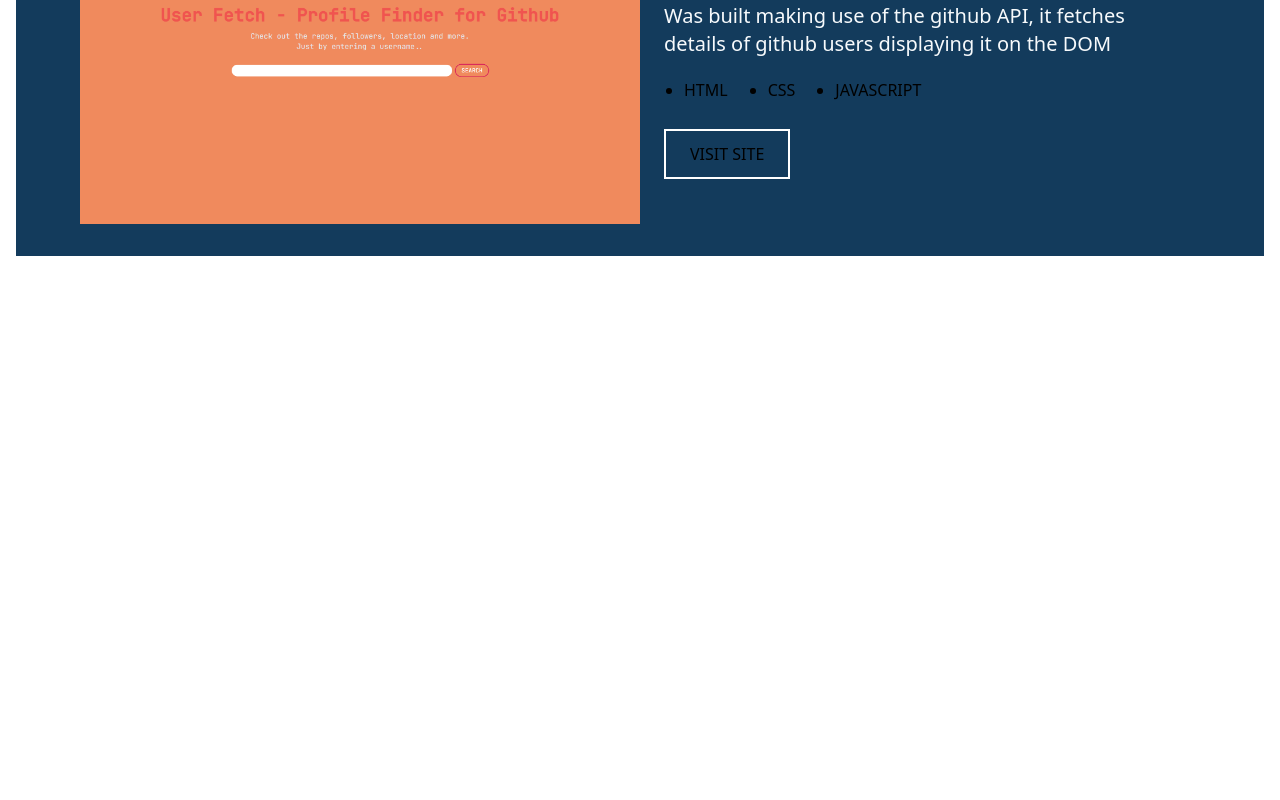
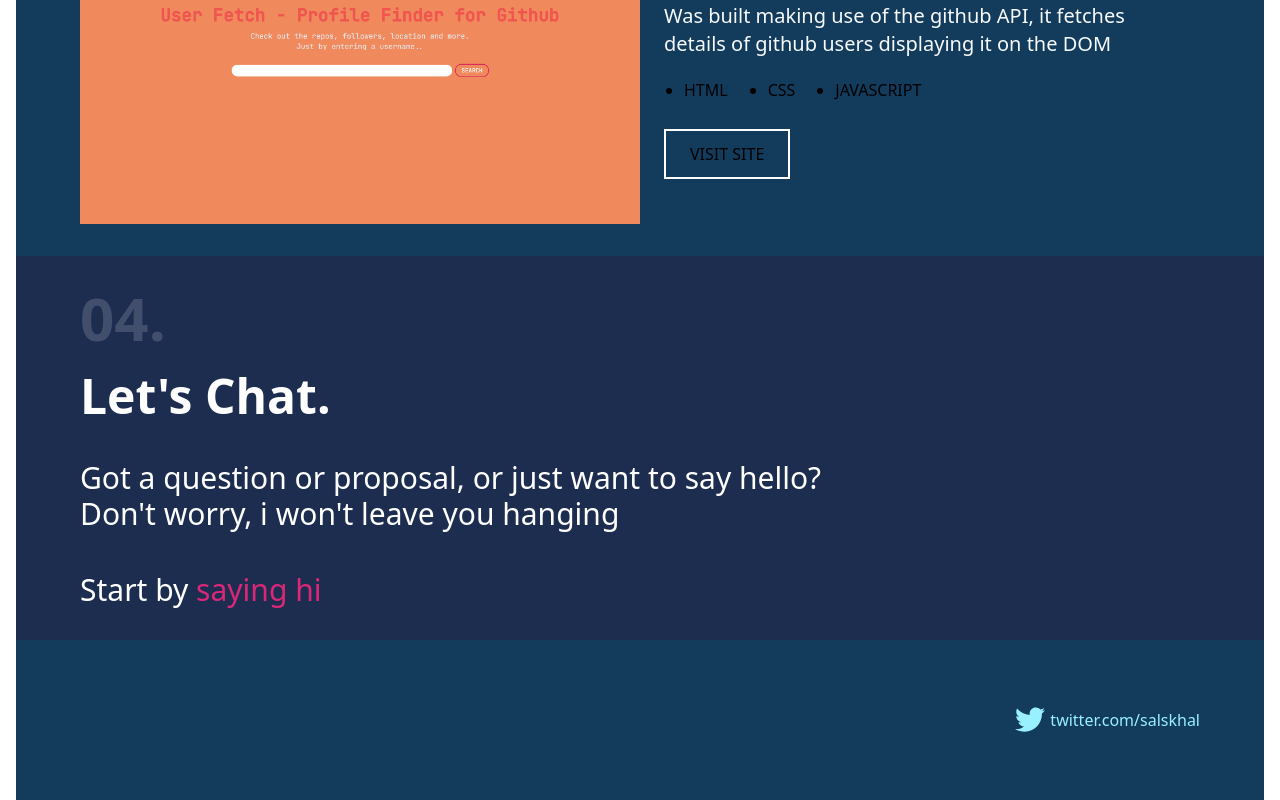
Before and after one commit to salskhal/Portfolio-v2, a Vue app: page / in a window 1280 px wide. Shown: the part 3235-4035 px from the top of the page. Before the commit the page ends 3491 px from the top, so only its background shows below. Built offline with nearby package versions, Linux system fonts and the light colour scheme.

Commit message:
feat/ little changes

```diff
--- a/src/App.vue
+++ b/src/App.vue
@@ -1,10 +1,16 @@
 <template>
-  <div class="bg-white px-0 md:px-4 ">
-    <Nav />
-    <Landing id="home"/>
-    <About id="about"/>
-    <Skills id="skills"/>
-    <Featured id="projects"/>
+  <div class="flex flex-col min-h-screen bg-white px-0 md:px-4">
+    <div class=" ">
+      <Nav />
+      <Landing id="home"/>
+      <About id="about"/>
+      <Skills id="skills"/>
+      <Featured id="projects"/>
+      <LetsChat />
+    </div>
+    <div class="mt-auto">
+      <Footer />
+    </div>
   </div>
 </template>
 
@@ -14,7 +20,9 @@
 import About from "./components/About.vue";
 import Landing from "./components/Landing.vue";
 import Featured from "./components/Featured.vue";
+import LetsChat from "./components/LetsChat.vue";
 import Nav from "./components/Nav.vue";
+import Footer from "./components/Footer.vue";
 
 
 
--- a/src/components/Featured.vue
+++ b/src/components/Featured.vue
@@ -65,16 +65,13 @@
   },
   {
     title: "Git Profile Search",
-    description: "Was built making use of the github API, it fetches details of github users displaying it on the DOM",
+    description:
+      "Was built making use of the github API, it fetches details of github users displaying it on the DOM",
     imgName: "git-profile.png",
     link: "https://gitfetch.vercel.app/",
     usedTech: ["HTML", "CSS", "JAVASCRIPT"],
-  }
+  },
 ]);
 </script>
 
-<style scoped>
-.left {
-  grid-column-start: 2;
-}
-</style>
+<style scoped></style>
--- /dev/null
+++ b/src/components/Footer.vue
@@ -0,0 +1,14 @@
+<template>
+  <footer class="bg-main px-10 md:px-16 py-8 flex">
+    <a href="" class="flex items-center text-twitter ml-auto">
+      <Twitter class="w-10 text-twitter" />
+      <p>twitter.com/salskhal</p>
+    </a>
+  </footer>
+</template>
+
+<script setup>
+import Twitter from "../assets/icons/twitter.svg";
+</script>
+
+<style></style>
--- /dev/null
+++ b/src/components/LetsChat.vue
@@ -0,0 +1,19 @@
+<template>
+  <div class="bg-subMain px-10 md:px-16 py-8 flex flex-col">
+    <div>
+        <h3 class="text-num text-6xl font-bold mb-6">04.</h3>
+        <h1 class="font-bold text-white text-5xl mb-10">Let's Chat.</h1>
+    </div>
+    <div class="text-white text-2xl md:text-3xl">
+        <p class="fo ">Got a question or proposal, or just want to say hello?</p>
+        <p>Don't worry, i won't leave you hanging</p>
+        <p class="mt-10">Start by <a href="mailto:olaniyisal@gmail.com" class="text-pink-600">saying hi</a></p>
+    </div>
+  </div>
+</template>
+
+<script>
+export default {};
+</script>
+
+<style></style>
--- a/tailwind.config.js
+++ b/tailwind.config.js
@@ -10,6 +10,7 @@
         tail: "#38bdf8",
         html: "#e44d26",
         css: "#264de1",
+        twitter: "#99f0ff",
         figma: "#a259ff",
         name: "#222",
         description: "rgba(0,0,0,.64)",
```
Also changed, not shown: src/assets/icons/twitter.svg.
